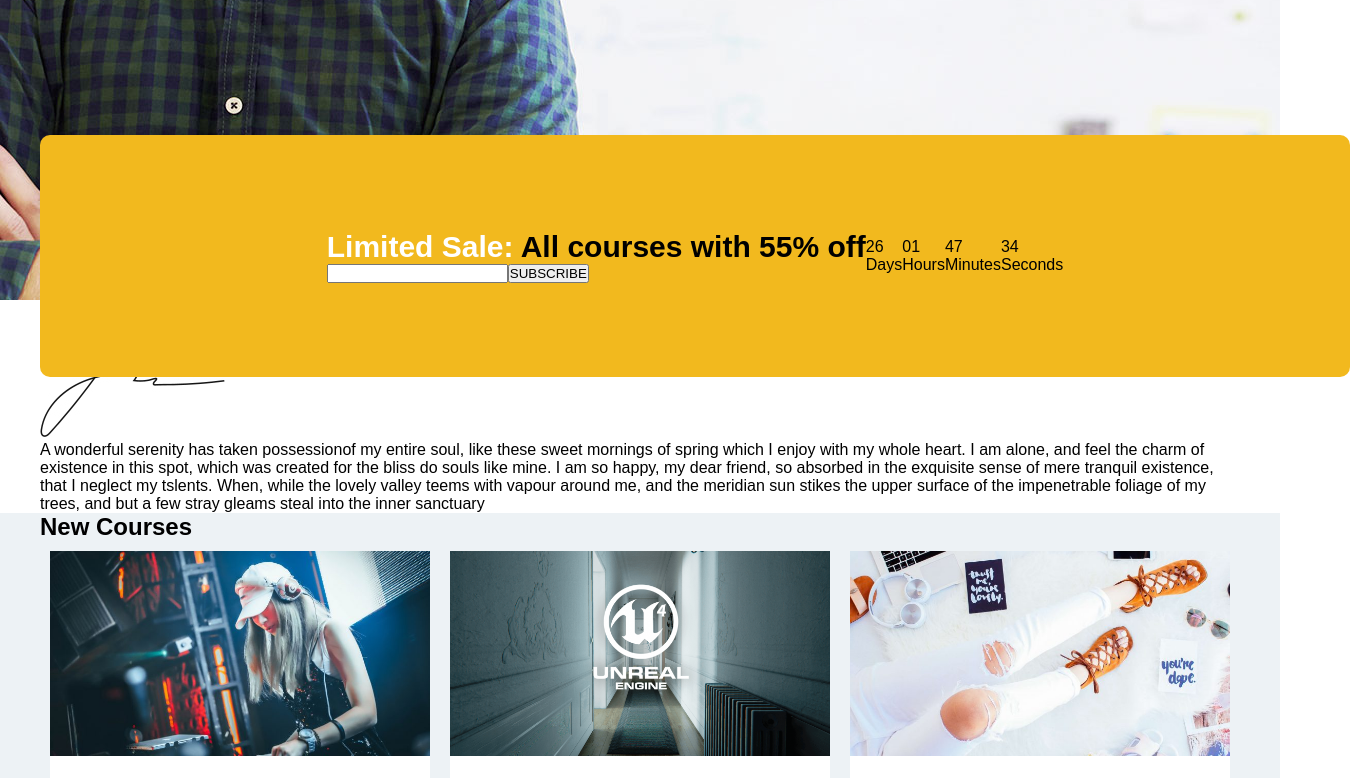
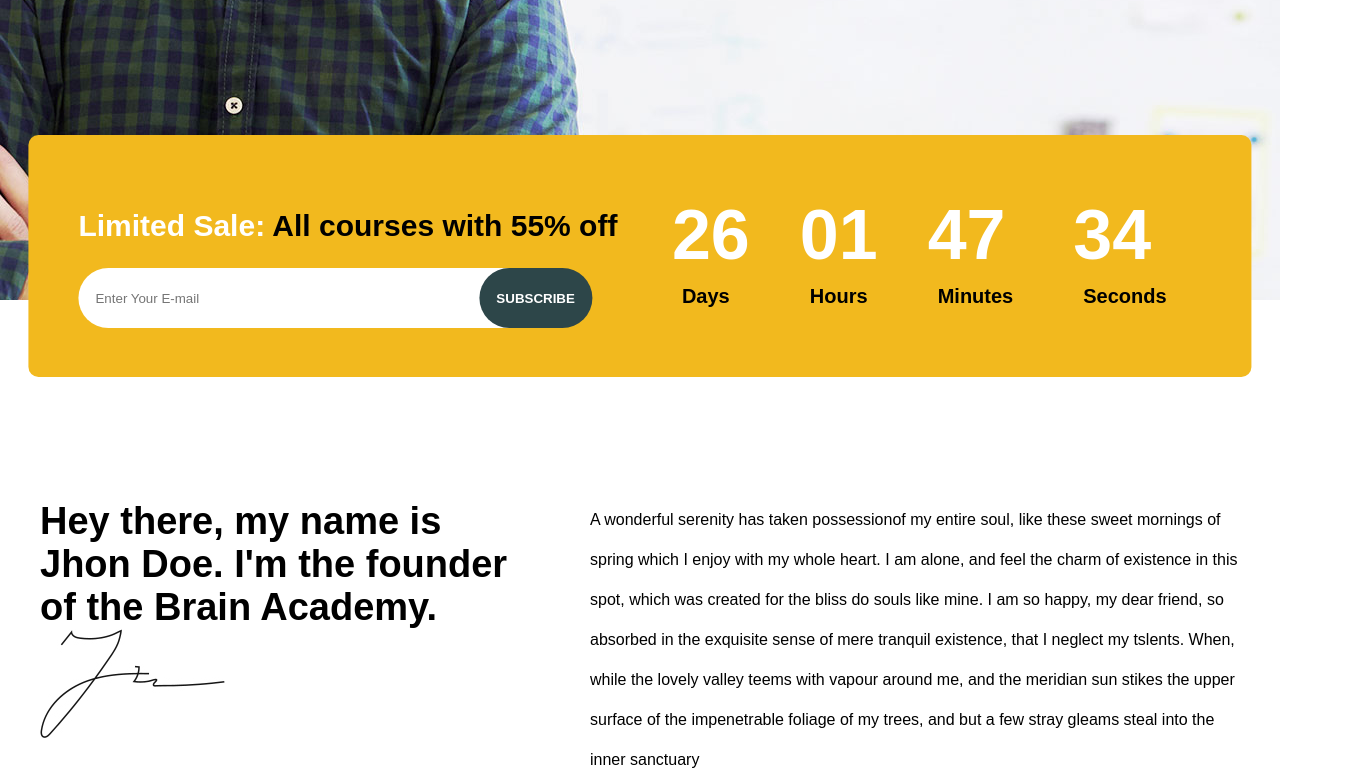
Before and after one commit to ValerioCani/proj-html-vuejs, a Vue app: page / in a window 1280 px wide. Shown: the part 680-1458 px from the top of the page, 1350 px wide, since content can reach past the window. Built offline with nearby package versions, Linux system fonts and the light colour scheme.

Commit message:
fine stilizzazione header

```diff
--- a/src/assets/styles/general.scss
+++ b/src/assets/styles/general.scss
@@ -32,3 +32,10 @@ a{
 .highlight_text{
     color: $highlight_text_color;
 }
+
+.button{
+    border: none;
+    border-radius: 30px;
+    padding: 3%;
+    font-weight: 800;
+}
--- a/src/components/HeaderIntroductionComp.vue
+++ b/src/components/HeaderIntroductionComp.vue
@@ -1,10 +1,10 @@
 <template>
-    <div class="container">
-        <div>
+    <div class="container flex">
+        <div class="intro_column1">
             <h2>Hey there, my name is Jhon Doe. I'm the founder of the Brain Academy.</h2>
             <img src="../assets/img/sign.jpg" alt="">
         </div>
-        <div>
+        <div class="intro_column2">
             <p>A wonderful serenity has taken possessionof my entire soul, like these sweet mornings of spring which I enjoy with my whole heart. I am alone, and feel the charm of existence in this spot, which was created for the bliss do souls like mine. I am so happy, my dear friend, so absorbed in the exquisite sense of mere tranquil existence, that I neglect my tslents. When, while the lovely valley teems with vapour around me, and the meridian sun stikes the upper surface of the impenetrable foliage of my trees, and but a few stray gleams steal into the inner sanctuary</p>
         </div>
     </div>
@@ -17,5 +17,25 @@ export default {
 </script>
 
 <style scoped lang="scss">
+.container{
+    padding: 200px 0 100px 0;
+    .intro_column1{
+        width: 40%;
+        h2{
+            font-size: 38px;
+        }
+    }
+    .intro_column2{
+        width: 60%;
+        padding-left: 70px;
+        h2{
+            font-size: 40px;
+        }
+    }
+
+    p{
+            line-height: 40px;
+        }
+}
 
 </style>
--- a/src/components/HeaderJumboTron.vue
+++ b/src/components/HeaderJumboTron.vue
@@ -8,12 +8,15 @@
             <div id="course_sale" class="flex">
                 <div>
                     <h2><span class="secondary_text">Limited Sale:</span> All courses with 55% off</h2>
-                    <input type="email">
-                    <button>SUBSCRIBE</button>
+                    <div class="flex">
+                        <input type="email" placeholder="Enter Your E-mail">
+                        <button class="button header_button secondary_text">SUBSCRIBE</button>
+                    </div>
+
                 </div>
                 <div class="flex">
                     <div class="time">
-                        <div class="num">26</div>
+                        <div class="num ">26</div>
                         <div class="unit">Days</div>
                     </div>
                     <div class="time">
@@ -64,19 +67,45 @@ export default {
                 }
             }
             #course_sale{
-                width: 1310px;
+                // width: 1310px;
                 height: 242px;
                 background-color: $primary_color;
                 border-radius: 10px;
                 position: absolute;
                 top: 670px;
+                left: 50%;
+                transform: translate(-50%);
                 justify-content: center;
                 align-items: center;
+                padding: 50px;
                 h2{
                     font-size: 30px;
+                    margin: 25px 0;
+                }
+                input{
+                    height: 60px;
+                    width: 490px;
+                    padding: 3%;
+                    border: none;
+                    border-radius: 30px;
+                }
+                .header_button{
+                    position:relative;
+                    right: 55px;
+                    background-color: #2D4649;
                 }
                 .time{
-
+                    padding: 25px;
+                    .num{
+                        font-size: 70px;
+                        font-weight: bold;
+                        color: $secondary_text_color;
+                    }
+                    .unit{
+                        padding: 10px;
+                        font-size: 20px;
+                        font-weight: bold;
+                    }
                 }
             }
         }
```
